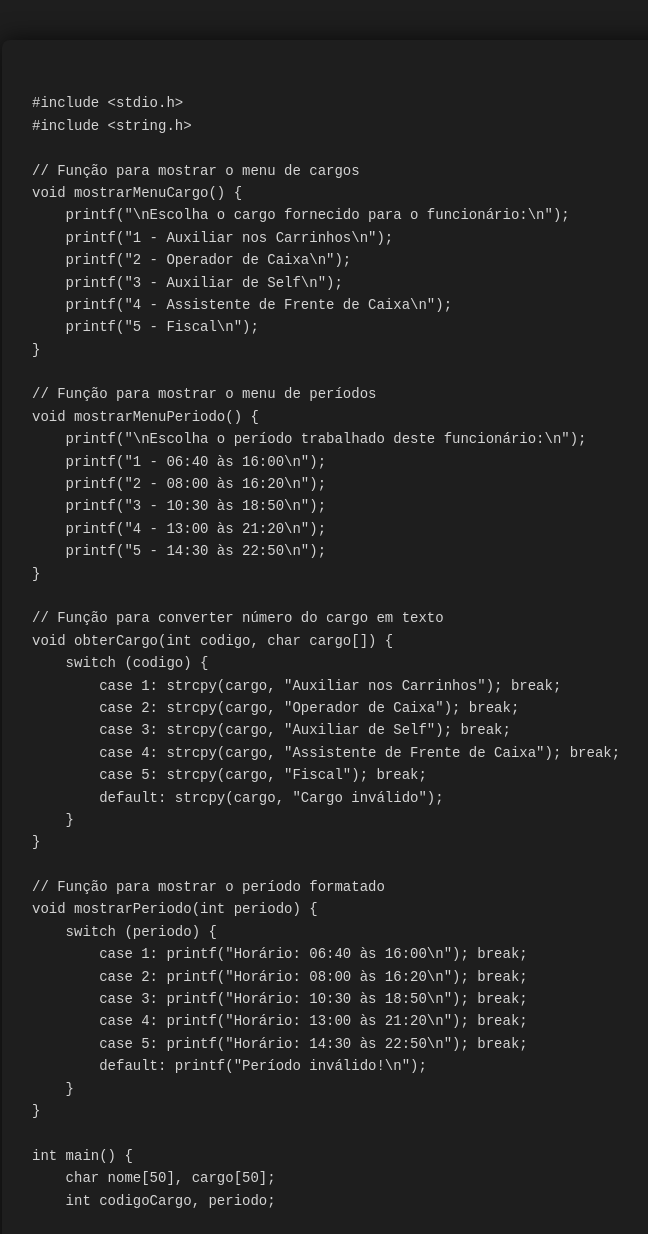
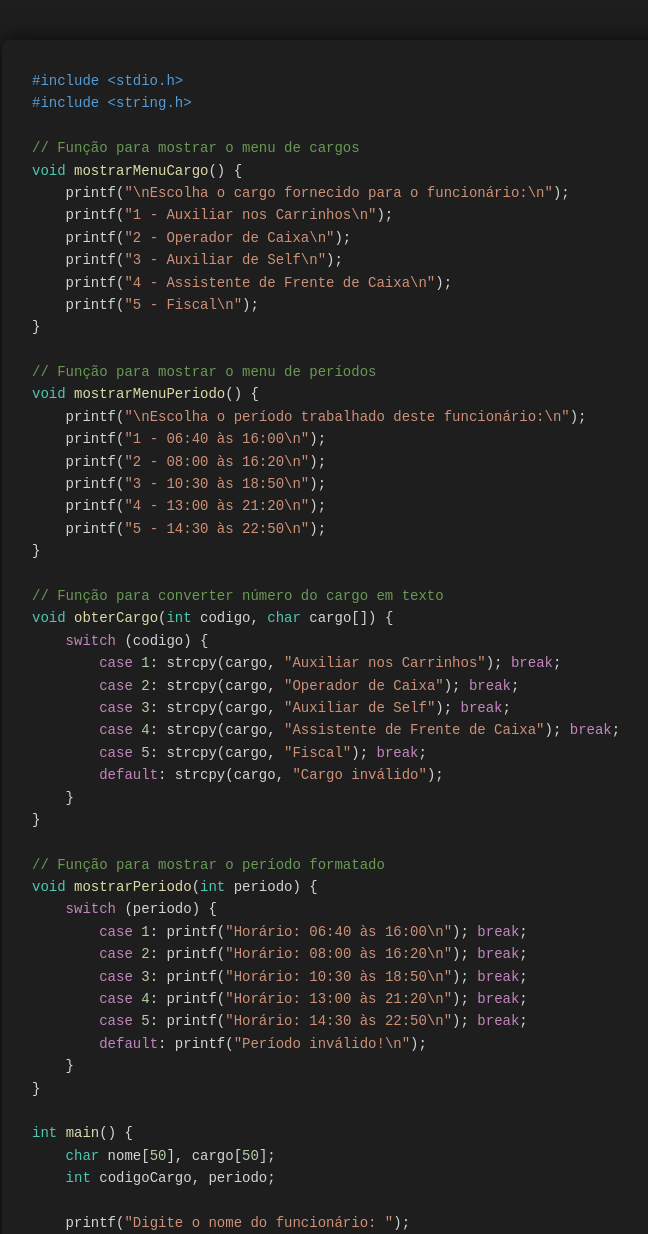
Before and after one commit to baccarinha/julianoschimiguel.c, a plain HTML site: page index.html in a window 1280 px wide. Shown: the top 1234 px of the page, without its empty margins (8-656 px from the left). Drawn offline with Linux system fonts and the light colour scheme.

Commit message:
Update index.html

```diff
--- a/index.html
+++ b/index.html
@@ -2,24 +2,24 @@
 <html lang="pt-br">
 <head>
 <meta charset="UTF-8">
-<title>Código em C - VS Code Style</title>
+<title>codigo_funcionario.c</title>
 
 <style>
     body {
         margin: 0;
         background-color: #1e1e1e;
         font-family: Consolas, Monaco, monospace;
-        padding: 40px 0; /* Espaço em cima e embaixo */
+        padding: 40px 0;
     }
 
     .editor {
         background-color: #1e1e1e;
+        width: 95%;
+        max-width: 1200px;
+        margin: 0 auto;
         padding: 30px;
         border-radius: 8px;
         box-shadow: 0 0 25px rgba(0,0,0,0.7);
-        width: 95%;
-        max-width: 1200px;
-        margin: 0 auto; /* Centraliza horizontalmente */
         overflow-x: auto;
     }
 
@@ -31,13 +31,14 @@
         white-space: pre;
     }
 
-    .include { color: #569cd6; }
-    .type { color: #4ec9b0; }
-    .keyword { color: #c586c0; }
-    .string { color: #ce9178; }
-    .comment { color: #6a9955; }
-    .function { color: #dcdcaa; }
-    .number { color: #b5cea8; }
+    /* Cores estilo VS Code */
+    .include { color: #569CD6; }
+    .type { color: #4EC9B0; }
+    .keyword { color: #C586C0; }
+    .string { color: #CE9178; }
+    .comment { color: #6A9955; }
+    .function { color: #DCDCAA; }
+    .number { color: #B5CEA8; }
 </style>
 </head>
 
@@ -45,78 +46,76 @@
 
 <div class="editor">
 <pre>
+<span class="include">#include &lt;stdio.h&gt;</span>
+<span class="include">#include &lt;string.h&gt;</span>
 
-#include &lt;stdio.h&gt;
-#include &lt;string.h&gt;
-
-// Função para mostrar o menu de cargos
-void mostrarMenuCargo() {
-    printf("\nEscolha o cargo fornecido para o funcionário:\n");
-    printf("1 - Auxiliar nos Carrinhos\n");
-    printf("2 - Operador de Caixa\n");
-    printf("3 - Auxiliar de Self\n");
-    printf("4 - Assistente de Frente de Caixa\n");
-    printf("5 - Fiscal\n");
+<span class="comment">// Função para mostrar o menu de cargos</span>
+<span class="type">void</span> <span class="function">mostrarMenuCargo</span>() {
+    printf(<span class="string">"\nEscolha o cargo fornecido para o funcionário:\n"</span>);
+    printf(<span class="string">"1 - Auxiliar nos Carrinhos\n"</span>);
+    printf(<span class="string">"2 - Operador de Caixa\n"</span>);
+    printf(<span class="string">"3 - Auxiliar de Self\n"</span>);
+    printf(<span class="string">"4 - Assistente de Frente de Caixa\n"</span>);
+    printf(<span class="string">"5 - Fiscal\n"</span>);
 }
 
-// Função para mostrar o menu de períodos
-void mostrarMenuPeriodo() {
-    printf("\nEscolha o período trabalhado deste funcionário:\n");
-    printf("1 - 06:40 às 16:00\n");
-    printf("2 - 08:00 às 16:20\n");
-    printf("3 - 10:30 às 18:50\n");
-    printf("4 - 13:00 às 21:20\n");
-    printf("5 - 14:30 às 22:50\n");
+<span class="comment">// Função para mostrar o menu de períodos</span>
+<span class="type">void</span> <span class="function">mostrarMenuPeriodo</span>() {
+    printf(<span class="string">"\nEscolha o período trabalhado deste funcionário:\n"</span>);
+    printf(<span class="string">"1 - 06:40 às 16:00\n"</span>);
+    printf(<span class="string">"2 - 08:00 às 16:20\n"</span>);
+    printf(<span class="string">"3 - 10:30 às 18:50\n"</span>);
+    printf(<span class="string">"4 - 13:00 às 21:20\n"</span>);
+    printf(<span class="string">"5 - 14:30 às 22:50\n"</span>);
 }
 
-// Função para converter número do cargo em texto
-void obterCargo(int codigo, char cargo[]) {
-    switch (codigo) {
-        case 1: strcpy(cargo, "Auxiliar nos Carrinhos"); break;
-        case 2: strcpy(cargo, "Operador de Caixa"); break;
-        case 3: strcpy(cargo, "Auxiliar de Self"); break;
-        case 4: strcpy(cargo, "Assistente de Frente de Caixa"); break;
-        case 5: strcpy(cargo, "Fiscal"); break;
-        default: strcpy(cargo, "Cargo inválido");
+<span class="comment">// Função para converter número do cargo em texto</span>
+<span class="type">void</span> <span class="function">obterCargo</span>(<span class="type">int</span> codigo, <span class="type">char</span> cargo[]) {
+    <span class="keyword">switch</span> (codigo) {
+        <span class="keyword">case</span> <span class="number">1</span>: strcpy(cargo, <span class="string">"Auxiliar nos Carrinhos"</span>); <span class="keyword">break</span>;
+        <span class="keyword">case</span> <span class="number">2</span>: strcpy(cargo, <span class="string">"Operador de Caixa"</span>); <span class="keyword">break</span>;
+        <span class="keyword">case</span> <span class="number">3</span>: strcpy(cargo, <span class="string">"Auxiliar de Self"</span>); <span class="keyword">break</span>;
+        <span class="keyword">case</span> <span class="number">4</span>: strcpy(cargo, <span class="string">"Assistente de Frente de Caixa"</span>); <span class="keyword">break</span>;
+        <span class="keyword">case</span> <span class="number">5</span>: strcpy(cargo, <span class="string">"Fiscal"</span>); <span class="keyword">break</span>;
+        <span class="keyword">default</span>: strcpy(cargo, <span class="string">"Cargo inválido"</span>);
     }
 }
 
-// Função para mostrar o período formatado
-void mostrarPeriodo(int periodo) {
-    switch (periodo) {
-        case 1: printf("Horário: 06:40 às 16:00\n"); break;
-        case 2: printf("Horário: 08:00 às 16:20\n"); break;
-        case 3: printf("Horário: 10:30 às 18:50\n"); break;
-        case 4: printf("Horário: 13:00 às 21:20\n"); break;
-        case 5: printf("Horário: 14:30 às 22:50\n"); break;
-        default: printf("Período inválido!\n");
+<span class="comment">// Função para mostrar o período formatado</span>
+<span class="type">void</span> <span class="function">mostrarPeriodo</span>(<span class="type">int</span> periodo) {
+    <span class="keyword">switch</span> (periodo) {
+        <span class="keyword">case</span> <span class="number">1</span>: printf(<span class="string">"Horário: 06:40 às 16:00\n"</span>); <span class="keyword">break</span>;
+        <span class="keyword">case</span> <span class="number">2</span>: printf(<span class="string">"Horário: 08:00 às 16:20\n"</span>); <span class="keyword">break</span>;
+        <span class="keyword">case</span> <span class="number">3</span>: printf(<span class="string">"Horário: 10:30 às 18:50\n"</span>); <span class="keyword">break</span>;
+        <span class="keyword">case</span> <span class="number">4</span>: printf(<span class="string">"Horário: 13:00 às 21:20\n"</span>); <span class="keyword">break</span>;
+        <span class="keyword">case</span> <span class="number">5</span>: printf(<span class="string">"Horário: 14:30 às 22:50\n"</span>); <span class="keyword">break</span>;
+        <span class="keyword">default</span>: printf(<span class="string">"Período inválido!\n"</span>);
     }
 }
 
-int main() {
-    char nome[50], cargo[50];
-    int codigoCargo, periodo;
+<span class="type">int</span> <span class="function">main</span>() {
+    <span class="type">char</span> nome[<span class="number">50</span>], cargo[<span class="number">50</span>];
+    <span class="type">int</span> codigoCargo, periodo;
 
-    printf("Digite o nome do funcionário: ");
-    scanf("%49s", nome);
+    printf(<span class="string">"Digite o nome do funcionário: "</span>);
+    scanf(<span class="string">"%49s"</span>, nome);
 
     mostrarMenuCargo();
-    printf("Digite o número correspondente: ");
-    scanf("%d", &codigoCargo);
+    printf(<span class="string">"Digite o número correspondente: "</span>);
+    scanf(<span class="string">"%d"</span>, &codigoCargo);
     obterCargo(codigoCargo, cargo);
 
     mostrarMenuPeriodo();
-    printf("Digite o número do período: ");
-    scanf("%d", &periodo);
+    printf(<span class="string">"Digite o número do período: "</span>);
+    scanf(<span class="string">"%d"</span>, &periodo);
 
-    printf("\n--- INFORMAÇÕES DO FUNCIONÁRIO DA LOJA FORT ATACADISTA - JUNDIAÍ ---\n");
-    printf("Nome: %s\n", nome);
-    printf("Cargo: %s\n", cargo);
+    printf(<span class="string">"\n--- INFORMAÇÕES DO FUNCIONÁRIO DA LOJA FORT ATACADISTA - JUNDIAÍ ---\n"</span>);
+    printf(<span class="string">"Nome: %s\n"</span>, nome);
+    printf(<span class="string">"Cargo: %s\n"</span>, cargo);
     mostrarPeriodo(periodo);
 
-    return 0;
+    <span class="keyword">return</span> <span class="number">0</span>;
 }
-
 </pre>
 </div>
 
```
